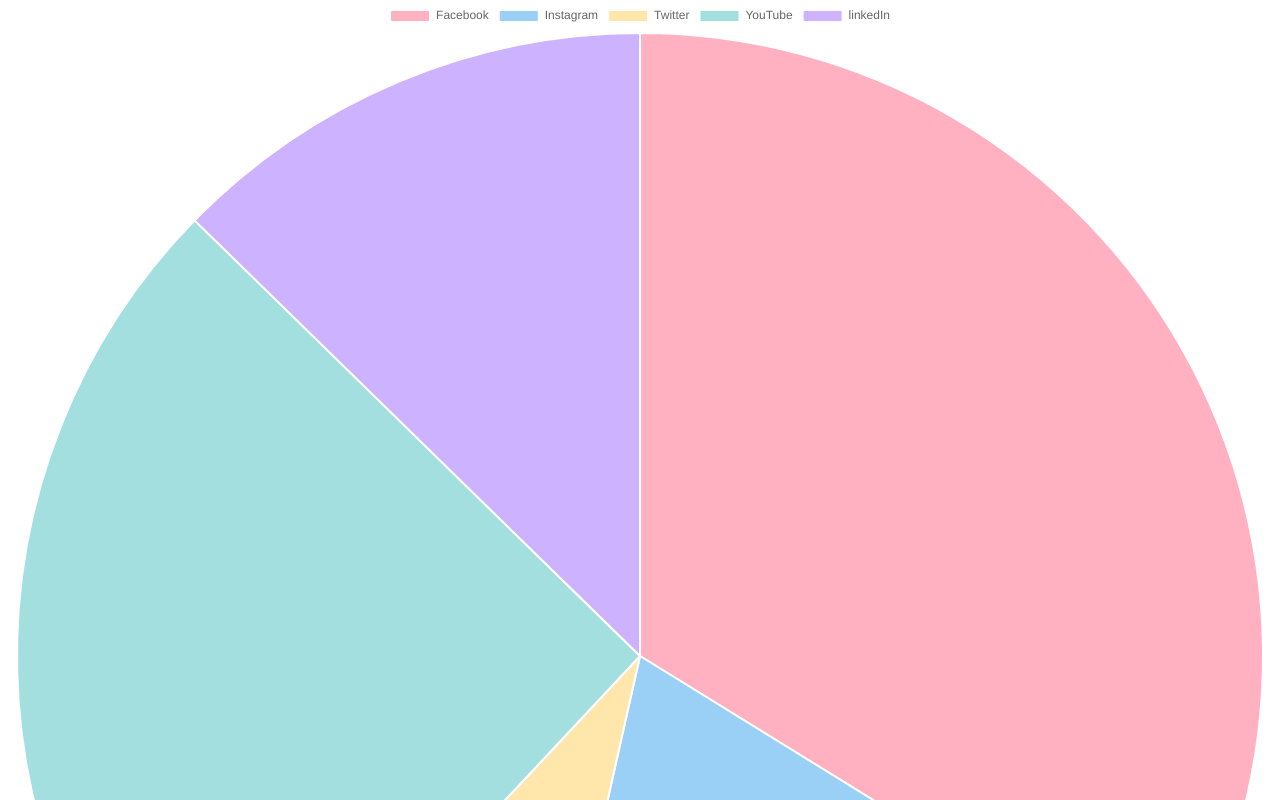
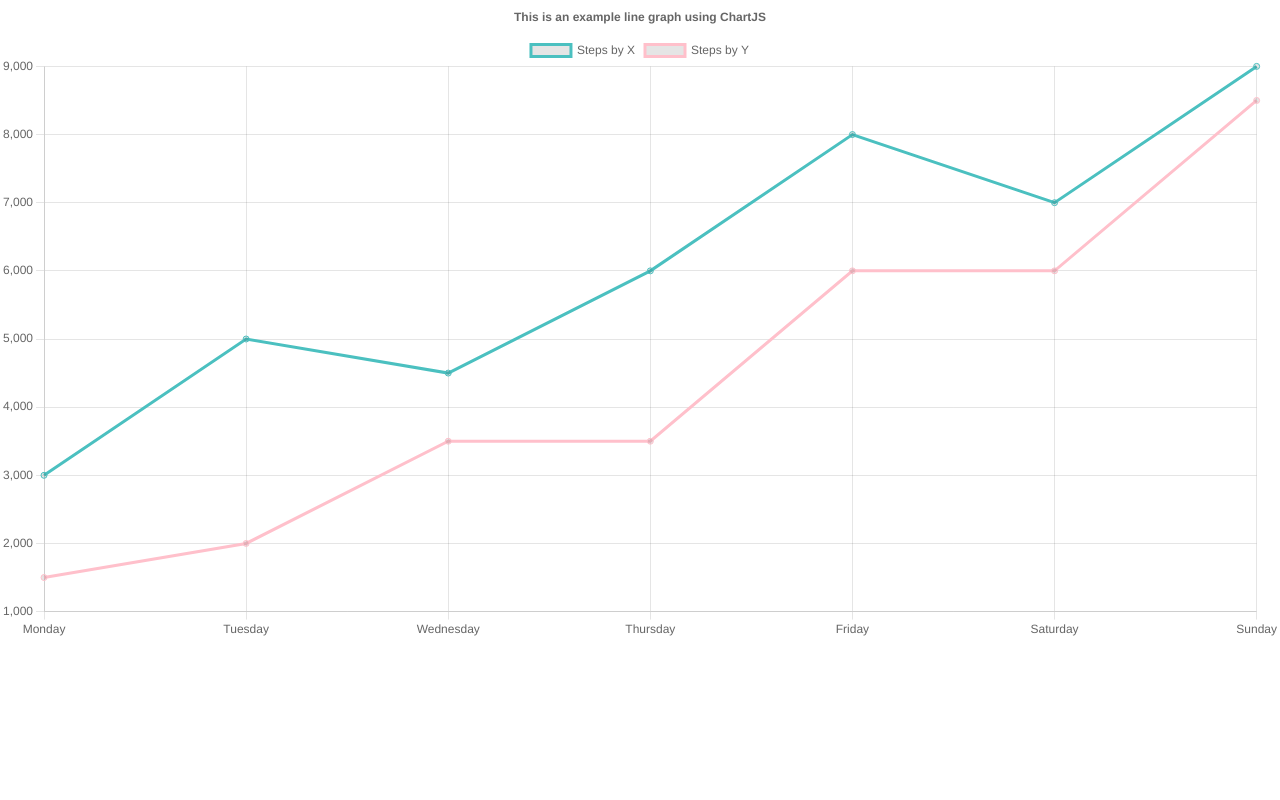
Before and after one commit to Shanmukh459/Chartjs-practice, a React (Create React App) app: page / in a window 1280 px wide. Shown: the top 800 px of the page. Built offline with nearby package versions, Linux system fonts and the light colour scheme.

Commit message:
tried few options for line graph

```diff
--- a/src/App.js
+++ b/src/App.js
@@ -6,9 +6,9 @@
 function App() {
   return (
     <div className="App">
-      {/* <LineGraph /> */}
+      <LineGraph />
       {/* <BarChart /> */}
-      <PieChart />
+      {/* <PieChart /> */}
     </div>
   );
 }
--- a/src/components/Line.js
+++ b/src/components/Line.js
@@ -23,7 +23,19 @@
 )
 
 export const LineGraph = () => {
-  const options = {}
+  const options = {
+    responsive: true,
+    plugins: {
+      legend: {
+        position: "top",
+      },
+      title: {
+        text: "This is an example line graph using ChartJS",
+        display: true,
+        postion: "bottom",
+      },
+    }
+  }
   const data = {}
   return <Line options={options} data={lineChartData} />
 }
```
